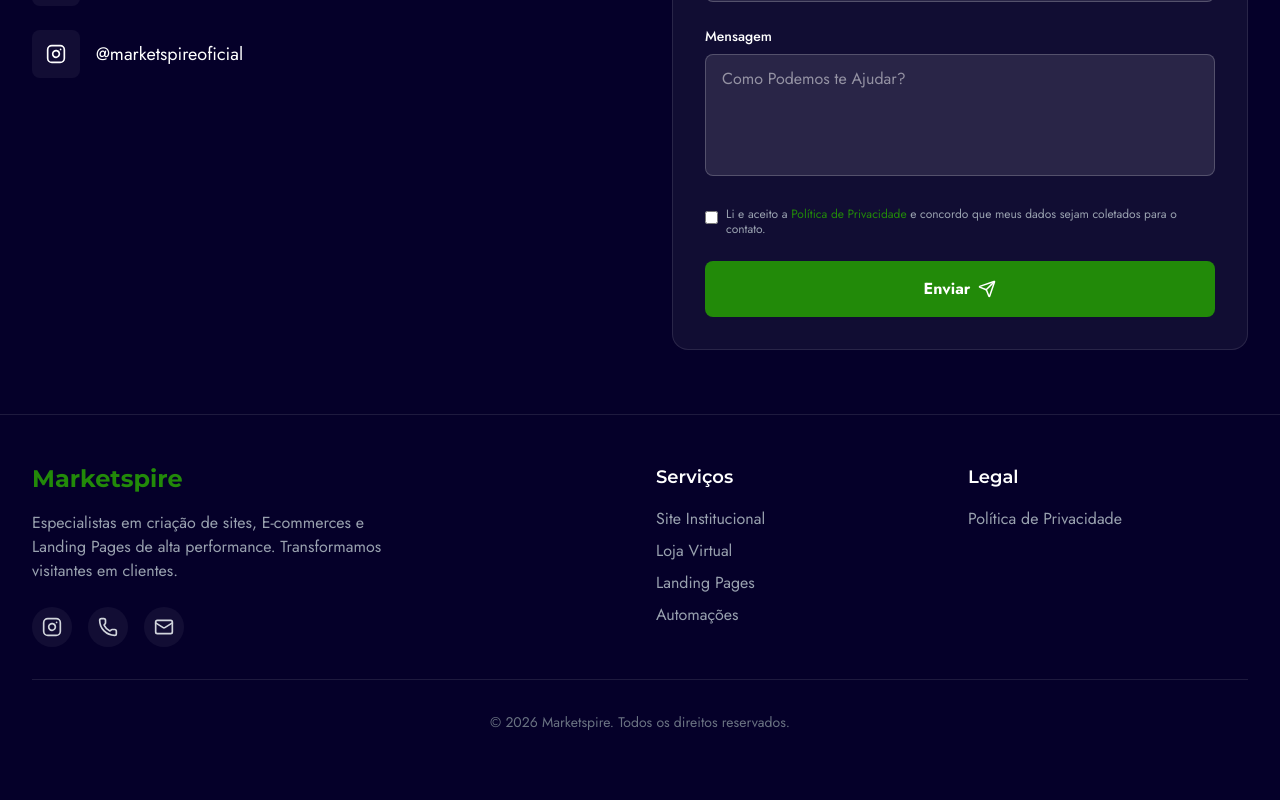
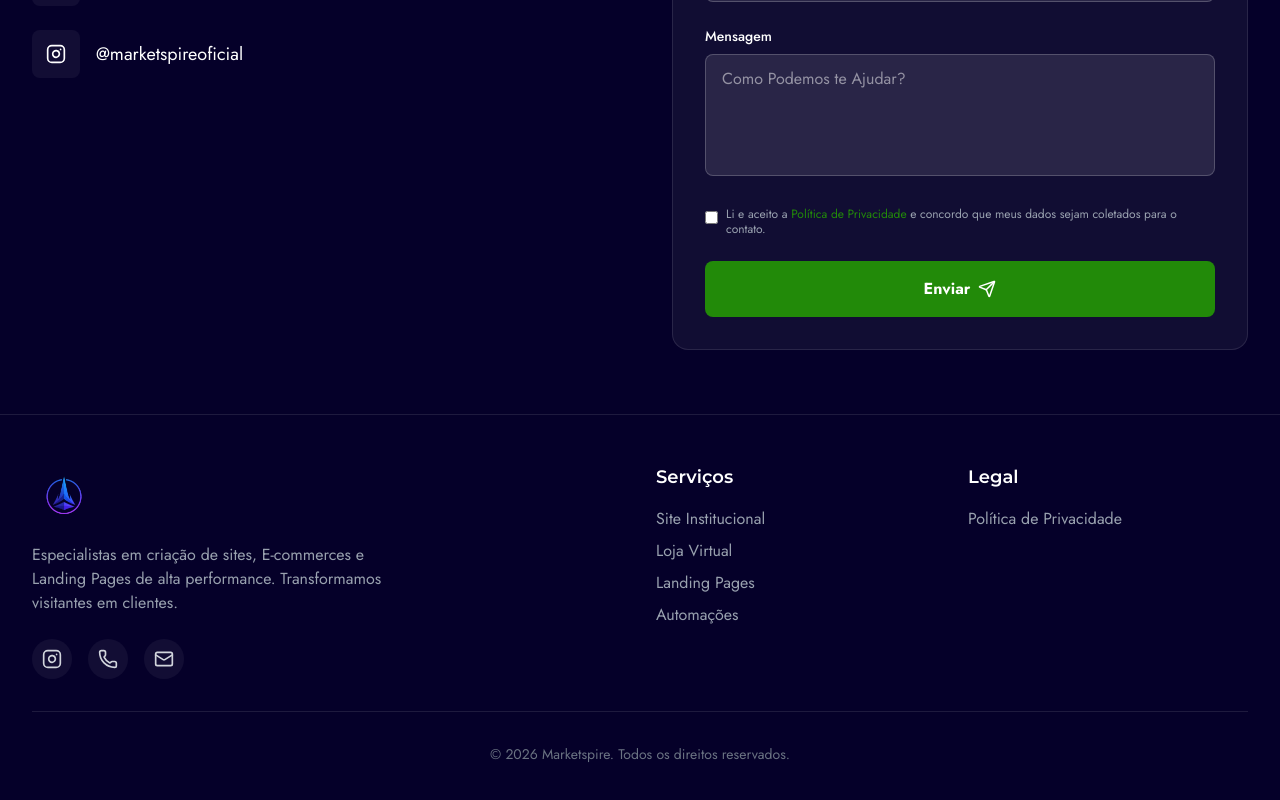
Before and after one commit to luiscarlos-vibedev/marketspire, a React (Vite) app: page / in a window 1280 px wide. Shown: the part 8872-9672 px from the top of the page. Built offline with nearby package versions, Linux system fonts and the light colour scheme.

Commit message:
Substitui texto por logo no footer

```diff
--- a/src/components/Footer.tsx
+++ b/src/components/Footer.tsx
@@ -8,7 +8,12 @@
       <div className="max-w-7xl mx-auto px-4 sm:px-6 lg:px-8">
         <div className="grid grid-cols-1 md:grid-cols-4 gap-8 mb-8">
           <div className="col-span-1 md:col-span-2">
-            <h3 className="text-2xl font-bold font-montserrat text-primary mb-4">Marketspire</h3>
+            <img
+              src="/logo-marketspire.webp"
+              alt="Marketspire"
+              className="h-16 w-auto mb-4"
+              loading="lazy"
+            />
             <p className="text-gray-400 mb-6 max-w-sm">
               Especialistas em criação de sites, E-commerces e Landing Pages de alta performance. Transformamos visitantes em clientes.
             </p>
```
